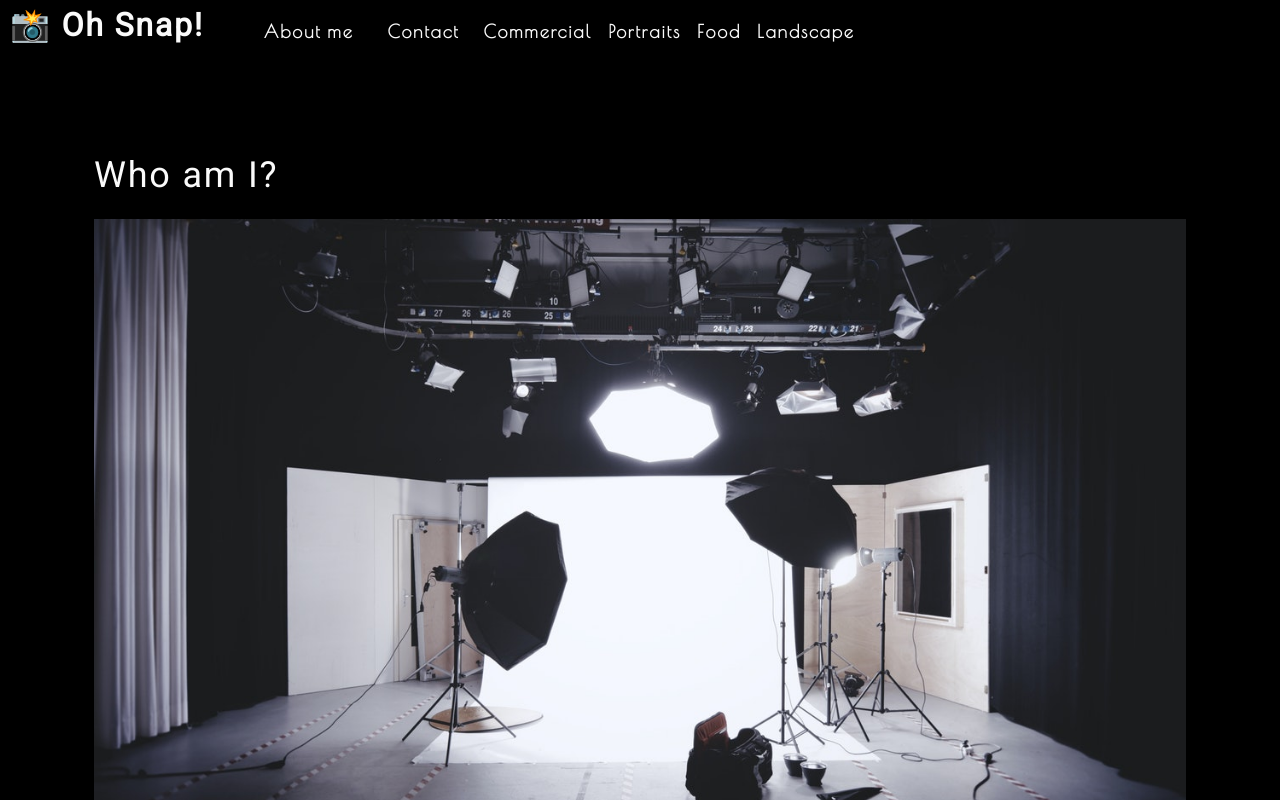
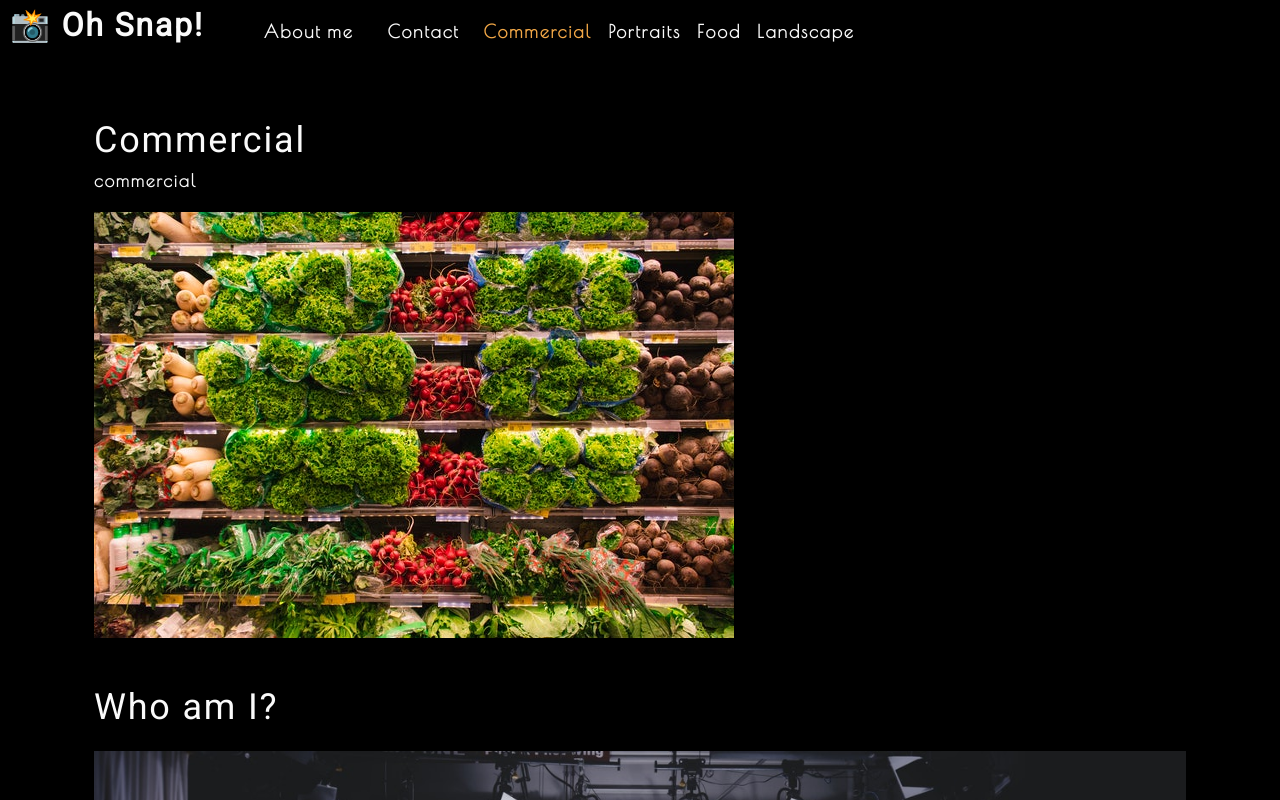
Before and after one commit to Jesse-Lemieux/terrible-watermelon, a React (Create React App) app: page / in a window 1280 px wide. Shown: the top 800 px of the page. Built offline with nearby package versions, Linux system fonts and the light colour scheme.

Commit message:
add gallery component and hooks

```diff
--- a/src/App.js
+++ b/src/App.js
@@ -1,14 +1,33 @@
-import React from 'react';
+import React, { useState } from 'react';
 import Nav from './components/Nav';
 import About from './components/About';
+import Gallery from './components/Gallery';
 
 function App() {
+  const [categories] = useState([
+    {
+      name: 'commercial',
+      description: 'Photos of grocery stores, food trucks, and other commercial projects',
+    },
+    { name: 'portraits', description: 'Portraits of people in my life' },
+    { name: 'food', description: 'Delicious delicacies' },
+    { name: 'landscape', description: 'Fields, farmhouses, waterfalls, and the beauty of nature' },
+  ]);
+
+  const [currentCategory, setCurrentCategory] = useState(categories[0]);
 
   return (
     <div>
-      <Nav />
+      <Nav
+        categories={categories}
+        setCurrentCategory={setCurrentCategory}
+        currentCategory={currentCategory}
+      ></Nav>
       <main>
-          <About />
+        <div>
+          <Gallery></Gallery>
+          <About></About>
+        </div>
       </main>
     </div>
   );
--- /dev/null
+++ b/src/components/Gallery/index.js
@@ -0,0 +1,23 @@
+import React from "react";
+import { capitalizeFirstLetter } from '../../utils/helpers';
+import photo from "../../assets/small/commercial/0.jpg";
+
+function Gallery(props) {
+  const currentCategory = {
+    name: "commercial",
+    description:
+      "Photos of grocery stores, food trucks, and other commercial projects",
+  };
+  return (
+    <section>
+      <h1>{capitalizeFirstLetter(currentCategory.name)}</h1>
+      <p>{currentCategory.name}</p>
+      <div>
+          <img
+            src={photo}
+          />
+      </div>
+    </section>
+  );
+}
+export default Gallery;
--- a/src/components/Nav/index.js
+++ b/src/components/Nav/index.js
@@ -1,19 +1,15 @@
-import React from "react";
-import { capitalizeFirstLetter } from "../../utils/helpers";
+import React, { useEffect } from 'react';
+import { capitalizeFirstLetter } from '../../utils/helpers';
 
-function Nav() {
-
-  const  categories = [
-    { name: 'commercial', description: 'Photos of grocery stores, food trucks, and other commercial projects' },
-    { name: 'portraits', description: 'Portraits of people in my life' },
-    { name: 'food', description: 'Delicious delicacies' },
-    { name: 'landscape', description: 'Fields, farmhouses, waterfalls, and the beauty of nature' }
-  ];
-
-  const handleClick = (item) => {
-    console.log(item);
-    return item;
-  };
+function Nav(props) {
+  const {
+    categories = [],
+    setCurrentCategory,
+    currentCategory,
+  } = props;
+  useEffect(() => {
+    document.title = capitalizeFirstLetter(currentCategory.name);
+  }, [currentCategory]);
 
   return (
     <header className="flex-row px-1">
@@ -25,24 +21,29 @@
       <nav>
         <ul className="flex-row">
           <li className="mx-2">
-            <a data-testid="about" href="#about" onClick={() => handleClick("About")}>
+            <a data-testid="about" href="#about">
               About me
             </a>
           </li>
-          <li className={"mx-2"}>
-            <span onClick={() => handleClick('Contact')}>
-              Contact
-            </span>
+          <li className="mx-2">
+            <span>Contact</span>
           </li>
-          {
-            categories.map((category) => (
-              <li className="mx-1" key={category.name} >
-                <span onClick={() => { handleClick(category.name); }}>
-                 {capitalizeFirstLetter(category.name)}
-                </span>
-              </li>
-            ))
-          }
+          {categories.map((category) => (
+            <li
+              className={`mx-1 ${
+                currentCategory.name === category.name && 'navActive'
+                }`}
+              key={category.name}
+            >
+              <span
+                onClick={() => {
+                  setCurrentCategory(category)
+                }}
+              >
+                {capitalizeFirstLetter(category.name)}
+              </span>
+            </li>
+          ))}
         </ul>
       </nav>
     </header>
```
Also changed, not shown: 1 other file (tests, documents, lock files or other folders).
